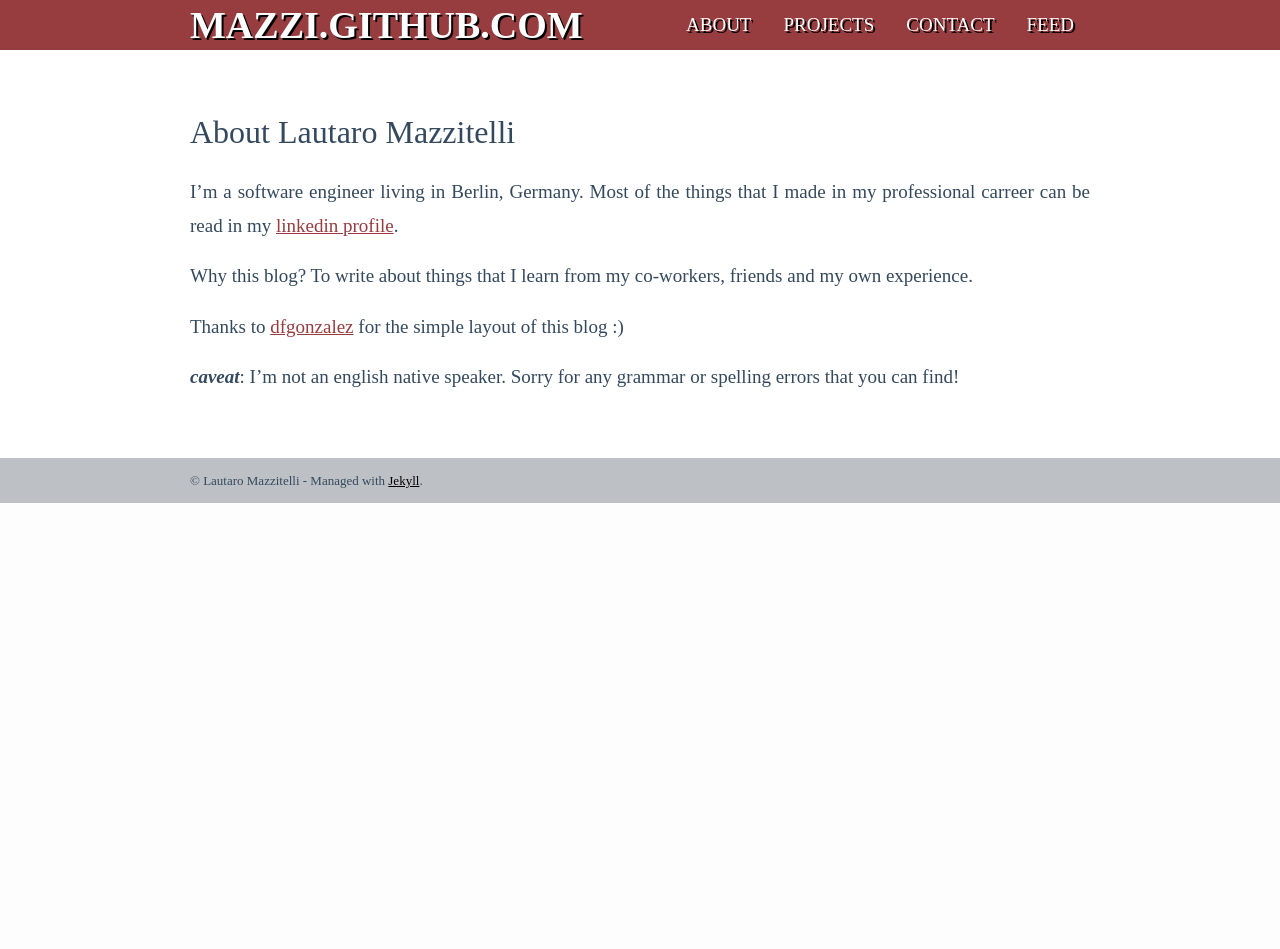
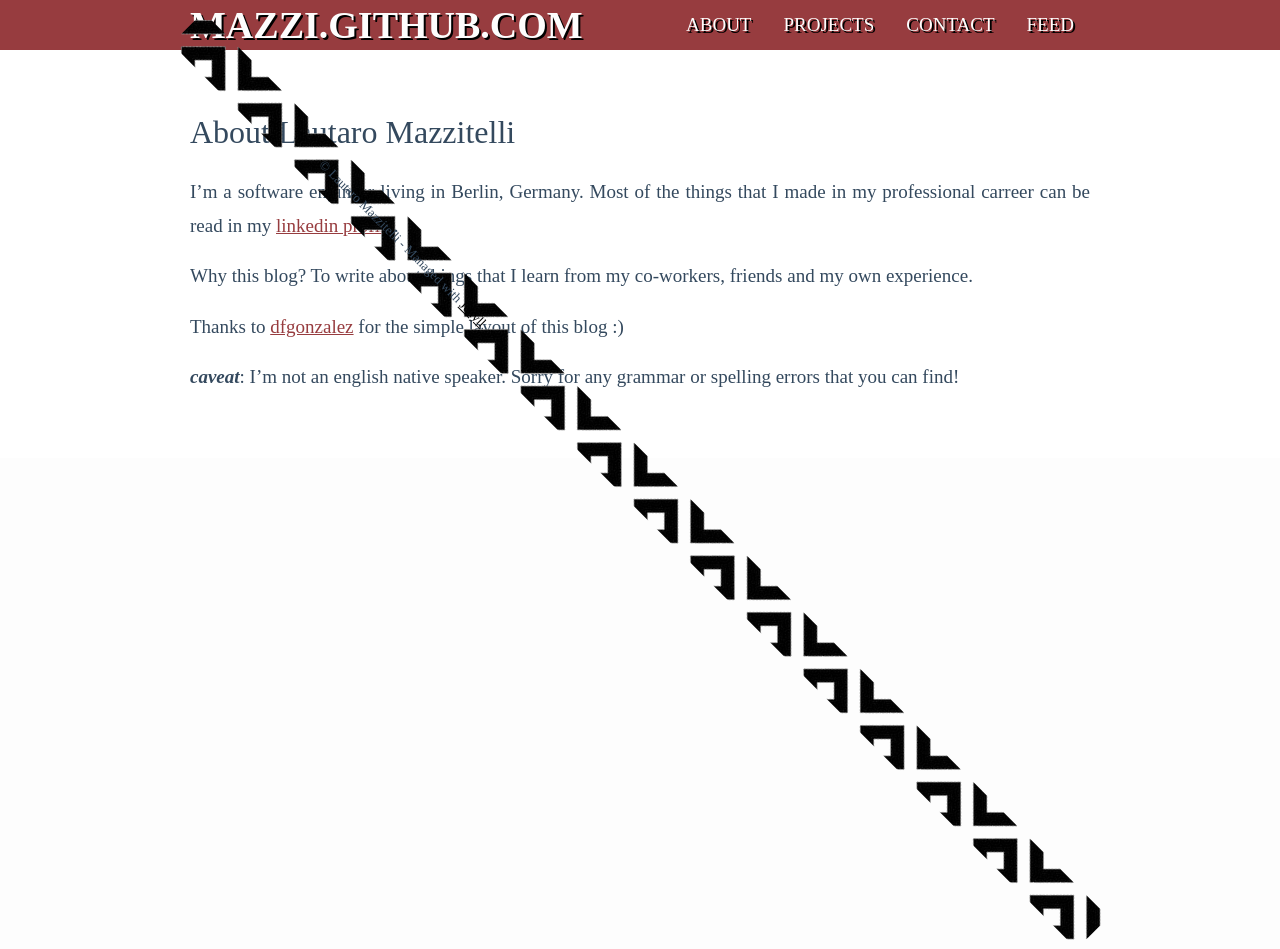
Before and after one commit to mazzi/mazzi.github.com, a Jekyll site: the page built from about.md, in a window 1280 px wide. Built offline with Jekyll 4.4.1, drawn with Linux system fonts in a browser that asks for light colours; before the commit the page ends 900 px from its top, so only the background shows below that.

Commit message:
[style] background image footer.

```diff
--- a/styles/screen.css
+++ b/styles/screen.css
@@ -249,6 +249,12 @@ div#footer {
 	padding: 16px 0;
 	font-size: 13px;
 	background: #bdc1c5;
+	background: url(tiles.png) 0 0 repeat;
+    -webkit-transform: rotate(45deg);
+    -moz-transform: rotate(45deg);
+    -ms-transform: rotate(45deg);
+    -o-transform: rotate(45deg);
+    transform: rotate(45deg);
 }
 
 div#footer p {
```
Also changed, not shown: styles/tiles.png (added).
